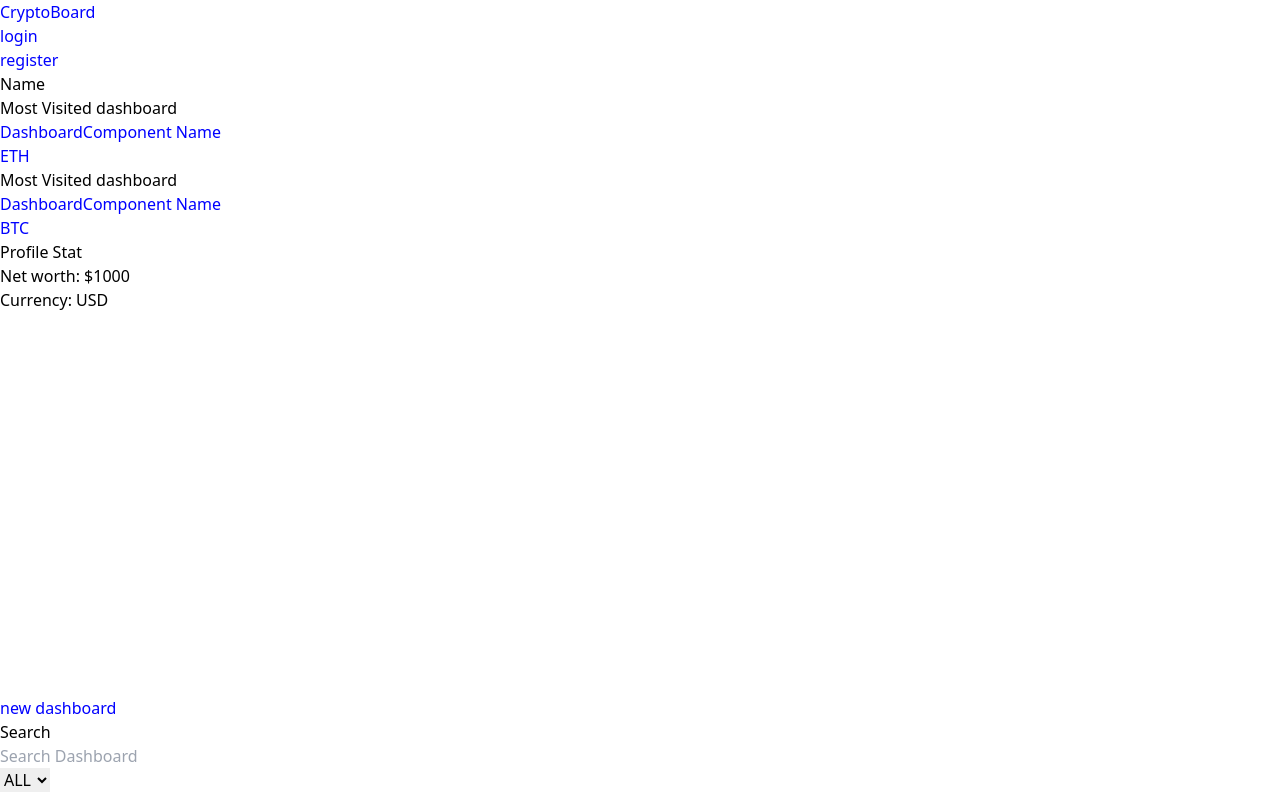
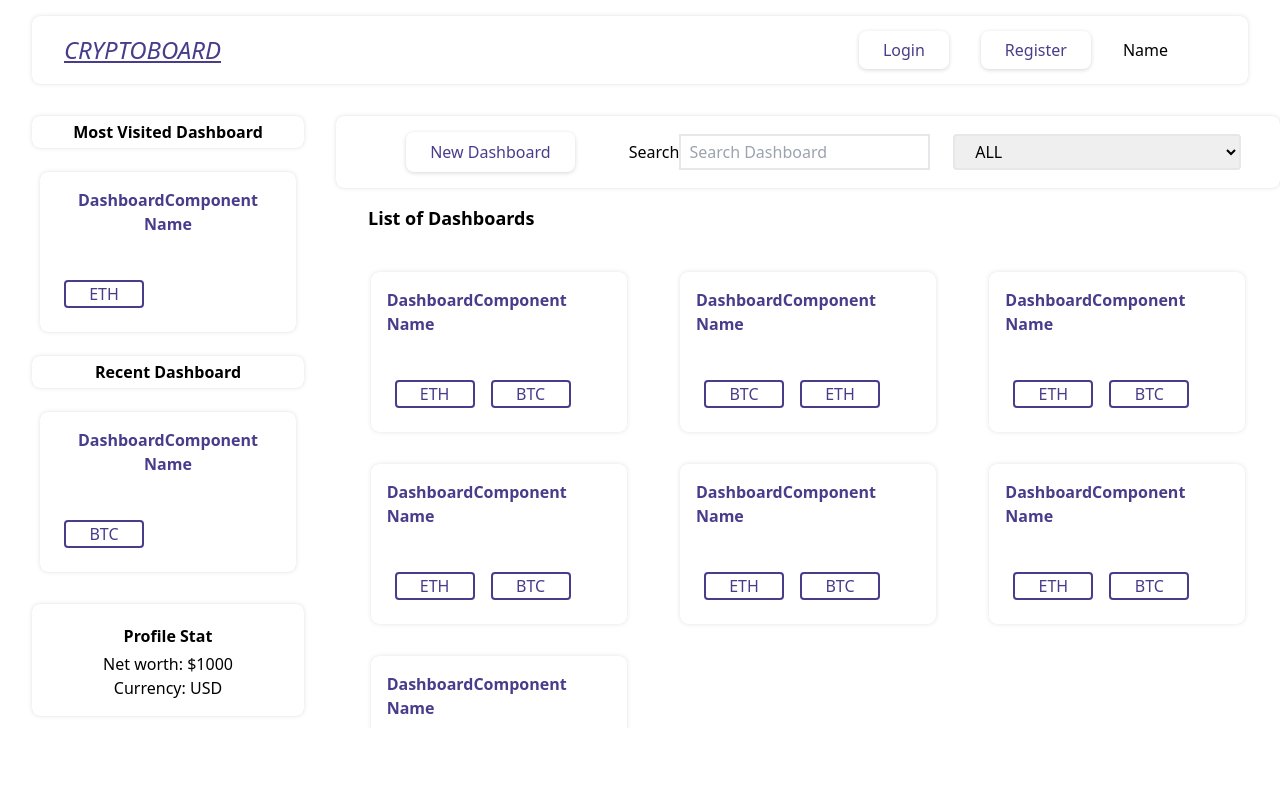
Before and after one commit to 1107-itssamyak/CryptoDashboard, a React (Create React App) app in the folder client/: page / in a window 1280 px wide. Shown: the top 796 px of the page. Built offline with nearby package versions, Linux system fonts and the light colour scheme.

Commit message:
completed the homepage, recent, most and dashboard component using styled component

```diff
--- a/client/src/GlobalStyle.js
+++ b/client/src/GlobalStyle.js
@@ -2,7 +2,11 @@ import { createGlobalStyle } from 'styled-components';
 
 const styles = createGlobalStyle`
     a{
-        color: blue;
+        color: darkslateblue;
+    }
+
+    li{
+        list-style: none;
     }
 `;
 
--- a/client/src/components/Dashboard.jsx
+++ b/client/src/components/Dashboard.jsx
@@ -1,5 +1,7 @@
 import React from 'react'
 import { useLocation } from 'react-router';
+
+import styled from 'styled-components';
 
 function Dashboard(props) {
     const location = useLocation();
@@ -8,14 +10,45 @@ function Dashboard(props) {
         currency = location.state.currency;
 
     return (
-        <div >
-            <h3> DashboardComponent Name </h3>
+        <StyledDiv>
+            <h3>DashboardComponent Name</h3>
             <ul>
                 {currency !== undefined && <li className='font-bold'>{currency}</li>}
-                {props.data && <li>{props.data.currency}</li>}
+                {props.data.map(d => <li>{d}</li>)}
             </ul>
-        </div >
+        </StyledDiv>
     )
 }
 
+const StyledDiv = styled.div`
+    box-shadow: rgba(0, 0, 0, 0.1) 0px 0px 5px 0px, rgba(0, 0, 0, 0.1) 0px 0px 1px 0px;
+    height: 10rem;
+    width: 16rem;
+    margin: .5rem;
+    padding: 1rem;
+    border-radius: .5rem;
+    display: flex;
+    flex-direction: column;
+    justify-content: space-between;
+    h3{
+        font-weight: 700;
+    }
+    ul {
+        display: flex;
+        flex-direction: row;
+    }
+    ul li{
+        text-align: center;
+        border: 2px solid;
+        width: 5rem;
+        border-radius: .25rem;
+        margin: .5rem;
+
+        &:hover{
+            background-color: #e0e0e0;
+        }
+    }
+
+`;
+
 export default Dashboard;
--- a/client/src/components/DashboardComponent.jsx
+++ b/client/src/components/DashboardComponent.jsx
@@ -1,28 +1,33 @@
 import React from "react";
 import { Link } from "react-router-dom";
+import styled from "styled-components";
 import Dashboard from "./Dashboard";
 
 function DashboardComponent() {
-    const data_one = { currency: "BTC" };
-    const data_two = { currency: "ETH" };
+    // const data_one = { currency: "BTC" };
+    const data_one = ["ETH", "BTC"];
+    const data_two = ["BTC", "ETH"];
 
     return (
-        <div>
-            <div>
+        <StyledContainer>
+            <StyledHeader>
                 <div>
                     <a href="/new">new dashboard</a>
                 </div>
 
-                <div>
-                    <div>Search</div>
+                <div className=''>
+                    <label htmlFor="search">Search</label>
                     <input
                         type="text"
+                        id="search"
                         placeholder="Search Dashboard"
+                        className='border-2 p-1 px-2'
                     />
                 </div>
 
                 <div>
                     <select
+                        className='w-72 border-2 pl-4 py-1 rounded'
                         name="filters"
                         id="filter list"
                     >
@@ -31,12 +36,13 @@ function DashboardComponent() {
                         <option value="eth">ETH</option>
                     </select>
                 </div>
-            </div>
+            </StyledHeader>
 
             <div className="list-none">
-                <h1>List of Dashboards</h1>
-                <div>
+                <h2 className='font-bold text-lg pl-8 mt-4 my-4'>List of Dashboards</h2>
+                <StyledDashboardContainer>
                     <Link
+                        className="inline-block"
                         to="/dashboard"
                         state={data_one}
                     >
@@ -68,14 +74,77 @@ function DashboardComponent() {
                     </Link>
                     <Link
                         to="/dashboard"
+                        state={data_one}
+                    >
+                        <Dashboard data={data_one} />
+                    </Link>
+                    <Link
+                        to="/dashboard"
                         state={data_two}
                     >
                         <Dashboard data={data_two} />
                     </Link>
-                </div>
+                </StyledDashboardContainer>
             </div>
-        </div>
+        </StyledContainer>
     );
 }
 
+const StyledHeader = styled.div`
+    width: 100%;
+    display: flex;
+    justify-content: space-evenly;
+    align-items: center;
+    margin: 1rem 0;
+    padding: 1rem;
+    box-shadow: rgba(0, 0, 0, 0.1) 0px 0px 5px 0px, rgba(0, 0, 0, 0.1) 0px 0px 1px 0px;
+    border-radius: .5rem;
+
+    a{
+        text-transform: capitalize;
+        border-radius: .5rem;
+        padding: .5rem 1.5rem;
+        box-shadow: rgba(0, 0, 0, 0.16) 0px 1px 4px;
+        &:hover{
+            background-color: #e0e0e0;
+            color: black;
+        }
+    }
+
+    div{
+        flex: 0.3;
+        display: flex;
+        align-items: center;
+        justify-content: center;
+
+        &:nth-child(2n){
+            justify-content: space-evenly;
+        }
+    }
+`;
+
+const StyledContainer = styled.div`
+    flex: 0.8;
+`;
+
+const StyledDashboardContainer = styled.div`
+    max-height: 60vh;
+    overflow-y: scroll;
+    display: grid;
+    place-items: center;
+    gap: 1rem;
+    padding: 1rem;
+    grid-template-columns: repeat(3, minmax(0, 1fr));
+
+    @media only screen and (max-width: 1200px) {
+        grid-template-columns: repeat(2, minmax(0, 1fr));
+    }
+    @media only screen and (max-width: 968px) {
+        grid-template-columns: repeat(2, minmax(0, 1fr));
+    }
+    @media only screen and (max-width: 860px) {
+        grid-template-columns: repeat(1, minmax(0, 1fr));
+    }
+`
+
 export default DashboardComponent;
--- a/client/src/components/MostVisitedDashboard.jsx
+++ b/client/src/components/MostVisitedDashboard.jsx
@@ -2,20 +2,39 @@ import React from 'react'
 import { Link } from 'react-router-dom';
 import Dashboard from './Dashboard';
 
+import styled from 'styled-components';
+
 function MostVisitedDashboard() {
-    const data_one = { "currency": "ETH" };
+    const data_one = ["ETH"];
     return (
         <>
-            <div>
-                <h3>Most Visited dashboard</h3>
-            </div>
-            <div>
+            <StyledTitle>
+                <h3>Most Visited Dashboard</h3>
+            </StyledTitle>
+            <StyledContent>
                 <Link to="/dashboard" state={data_one}>
                     <Dashboard data={data_one} />
                 </Link>
-            </div>
+            </StyledContent>
         </>
     )
 }
 
+const StyledTitle = styled.div`
+    padding: 1rem 2rem;
+    text-align: center;
+    h3{
+        border-radius: .5rem;
+        padding: .25rem 1rem;
+        box-shadow: rgba(0, 0, 0, 0.1) 0px 0px 5px 0px, rgba(0, 0, 0, 0.1) 0px 0px 1px 0px;
+        font-weight: 700;
+    }
+`;
+
+const StyledContent = styled.div`
+    text-align: center;
+    padding: 0rem 2rem;
+    margin-bottom: .5rem;
+`;
+
 export default MostVisitedDashboard;
--- a/client/src/components/ProfileStat.jsx
+++ b/client/src/components/ProfileStat.jsx
@@ -1,9 +1,10 @@
 import React from 'react'
+import styled from 'styled-components';
 
 function ProfileStat() {
     return (
-        <div>
-            <div>Profile Stat</div>
+        <StyledDiv>
+            <h3>Profile Stat</h3>
             <div className="worth">
                 <span>Net worth: </span>
                 <span className="worth_value"> &#36;1000</span>
@@ -16,8 +17,22 @@ function ProfileStat() {
                 Light / Dark Mode
                 // add toggle button and con
             </div> */}
-        </div>
+        </StyledDiv>
     )
 }
 
+const StyledDiv = styled.div`
+    margin: 2rem;
+    padding: 1rem;
+    border-radius: .5rem;
+    text-align: center;
+    box-shadow: rgba(0, 0, 0, 0.1) 0px 0px 5px 0px, rgba(0, 0, 0, 0.1) 0px 0px 1px 0px;
+    h3{
+
+        border-radius: .5rem;
+        padding: .25rem 1rem;
+        font-weight: 700;
+    }
+`
+
 export default ProfileStat;
--- a/client/src/components/RecentDashboard.jsx
+++ b/client/src/components/RecentDashboard.jsx
@@ -2,20 +2,39 @@ import React from 'react'
 import { Link } from 'react-router-dom';
 import Dashboard from './Dashboard';
 
+import styled from 'styled-components';
+
 function RecentDashboard() {
-    const data_one = { "currency": "BTC" };
+    const data_one = ["BTC"];
     return (
         <>
-            <div>
-                <h3 >Most Visited dashboard</h3>
-            </div>
-            <div>
-                <Link to="/dashboard" state={data_one} >
+            <StyledTitle>
+                <h3>Recent Dashboard</h3>
+            </StyledTitle>
+            <StyledContent>
+                <Link to="/dashboard" state={data_one}>
                     <Dashboard data={data_one} />
                 </Link>
-            </div>
+            </StyledContent>
         </>
     )
 }
 
+const StyledTitle = styled.div`
+    padding: 1rem 2rem;
+    text-align: center;
+    h3{
+        border-radius: .5rem;
+        padding: .25rem 1rem;
+        box-shadow: rgba(0, 0, 0, 0.1) 0px 0px 5px 0px, rgba(0, 0, 0, 0.1) 0px 0px 1px 0px;
+        font-weight: 700;
+    }
+`;
+
+const StyledContent = styled.div`
+    text-align: center;
+    padding: 0rem 2rem;
+    margin-bottom: .5rem;
+`;
+
 export default RecentDashboard;
--- a/client/src/pages/HomePage.jsx
+++ b/client/src/pages/HomePage.jsx
@@ -4,37 +4,81 @@ import MostVisitedDashboard from "../components/MostVisitedDashboard";
 import ProfileStat from "../components/ProfileStat";
 import RecentDashboard from "../components/RecentDashboard";
 
+import styled from 'styled-components';
+
 function HomePage() {
     return (
-        <div>
+        <div className='flex flex-col'>
             <div>
-                <a href="/">
-                    <span>CryptoBoard</span>
-                </a>
+                <NavbarStyled>
+                    <a href="/" className="navbar__title"><span>CryptoBoard</span></a>
 
-                <div>
-                    <a href="/login">
-                        <div>login</div>
-                    </a>
-                    <a href="/register">
-                        <div>register</div>
-                    </a>
-                    <div>
-                        <div>Name</div>
+                    <div className="navbar__list">
+                        <li><a href="/login">login</a></li>
+
+                        <li><a href="/register">register</a></li>
+
+                        <li>Name</li>
                     </div>
-                </div>
+                </NavbarStyled>
             </div>
 
-            <div>
-                <div style={{ height: "75vh", width: "22vw" }}>
+            <div className='flex flex-row'>
+                <StyledLeftSide>
                     <MostVisitedDashboard />
                     <RecentDashboard />
                     <ProfileStat />
-                </div>
+                </StyledLeftSide>
                 <DashboardComponent />
             </div>
         </div>
     );
 }
 
+const NavbarStyled = styled.div`
+    display: flex;
+    flex-direction: row;
+    justify-content: space-between;
+    align-items: center;
+    border-radius: .5rem;
+    margin: 1rem 2rem;
+    padding: 1rem 0;
+    box-shadow: rgba(0, 0, 0, 0.1) 0px 0px 5px 0px, rgba(0, 0, 0, 0.1) 0px 0px 1px 0px;
+
+    .navbar__title{
+        font-size: 1.5rem;
+        text-decoration: underline;
+        text-transform: uppercase;
+        font-style: italic;
+        padding: 0 2rem;
+    }
+
+    .navbar__list{
+        display: flex;
+        flex-direction: row;
+
+        li{
+            padding: 0 1rem;
+            a{
+                text-transform: capitalize;
+                border-radius: .5rem;
+                padding: .5rem 1.5rem;
+                box-shadow: rgba(0, 0, 0, 0.16) 0px 1px 4px;
+                &:hover{
+                    background-color: #e0e0e0;
+                    color: black;
+                }
+            }
+
+            &:last-child{
+                margin-right: 4rem;
+            }
+        }
+    }
+`
+
+const StyledLeftSide = styled.div`
+    flex: 0.2;
+`;
+
 export default HomePage;
```
